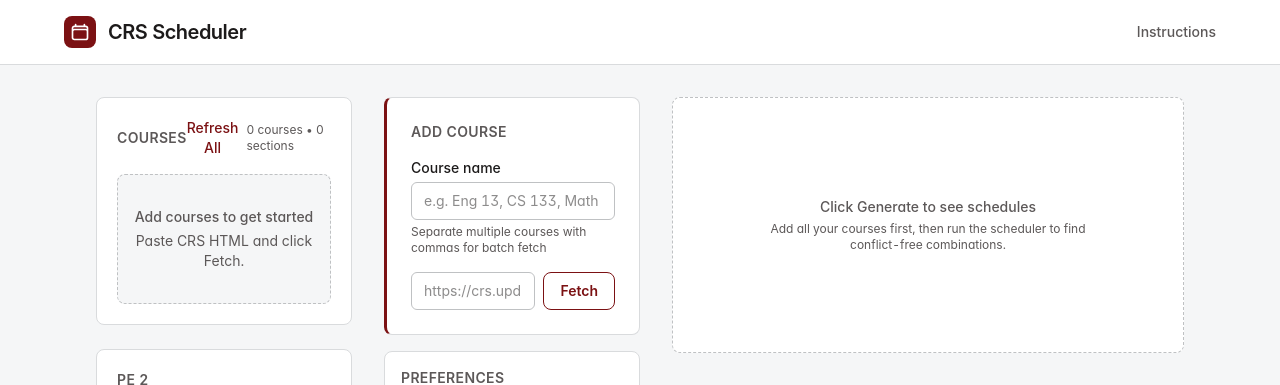
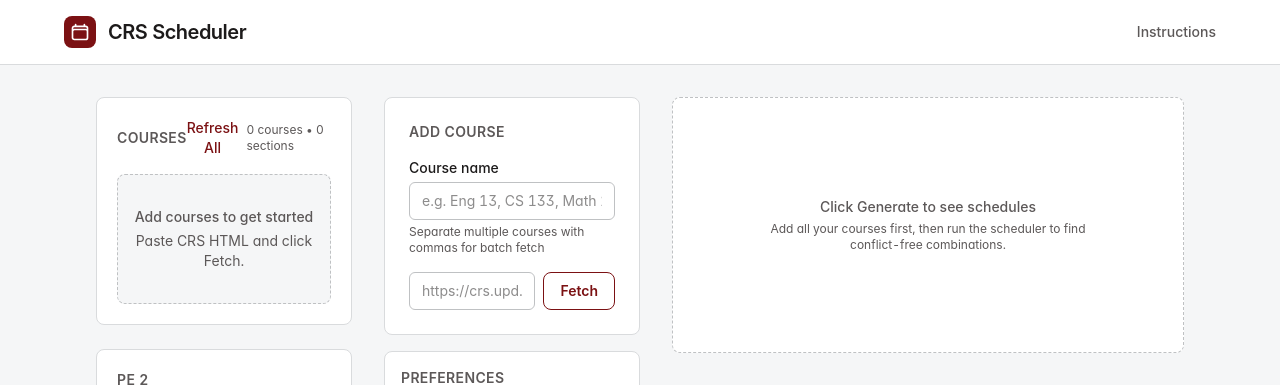
Before and after one commit to mcjefdreal/crs-scheduler, a SvelteKit app: page / in a window 1280 px wide. Shown: the top 385 px of the page. Built offline with nearby package versions, Linux system fonts and the light colour scheme; a web font is replaced by a local one.

Commit message:
feat: remove left border color from add courses section

```diff
--- a/src/routes/+page.svelte
+++ b/src/routes/+page.svelte
@@ -1192,7 +1192,7 @@ onclick={() => removeCourse(course.id)}
 				<div class="space-y-4">
 					<!-- Add Course section -->
 					<section
-						class="rounded-md border border-l-[3px] border-border border-l-maroon bg-surface p-6"
+						class="rounded-md border border-border bg-surface p-6"
 					>
 						<h2 class="mb-4 text-sm font-semibold tracking-wide text-ink-muted uppercase">
 							Add Course
```
